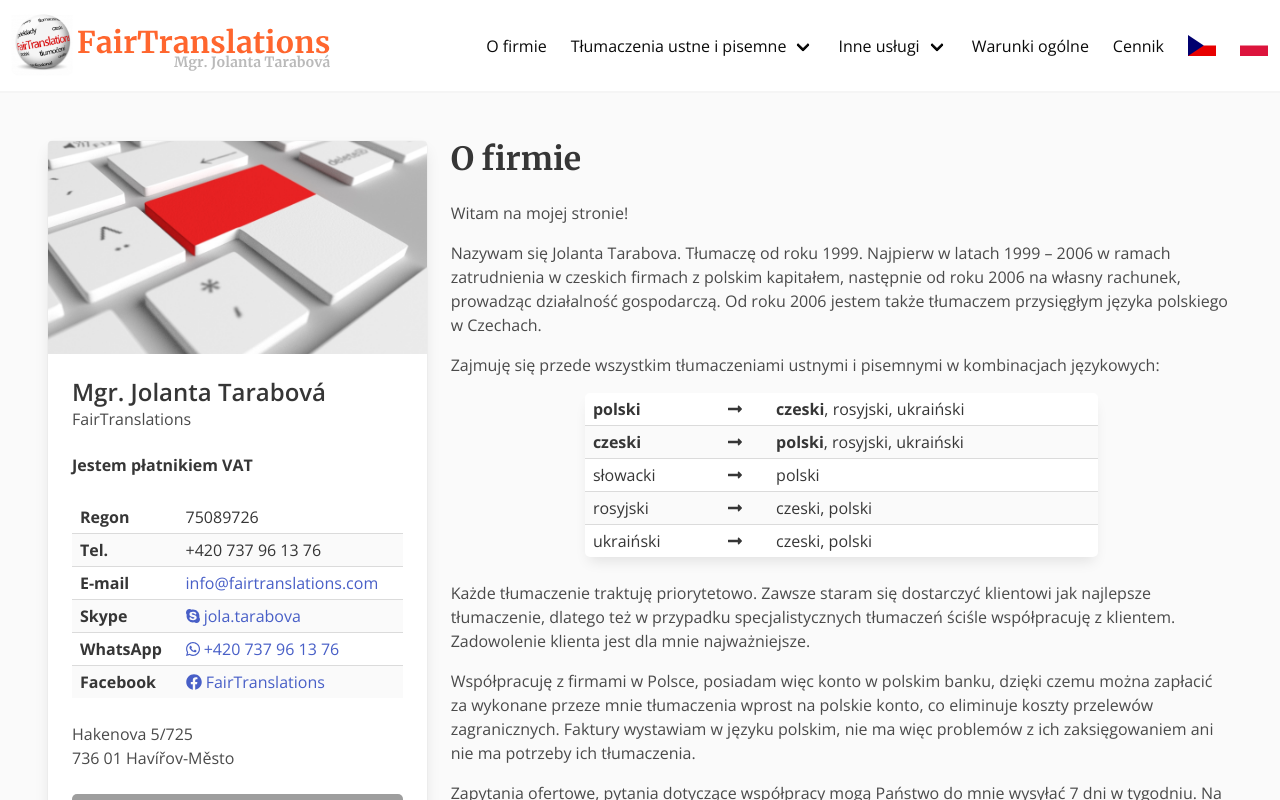
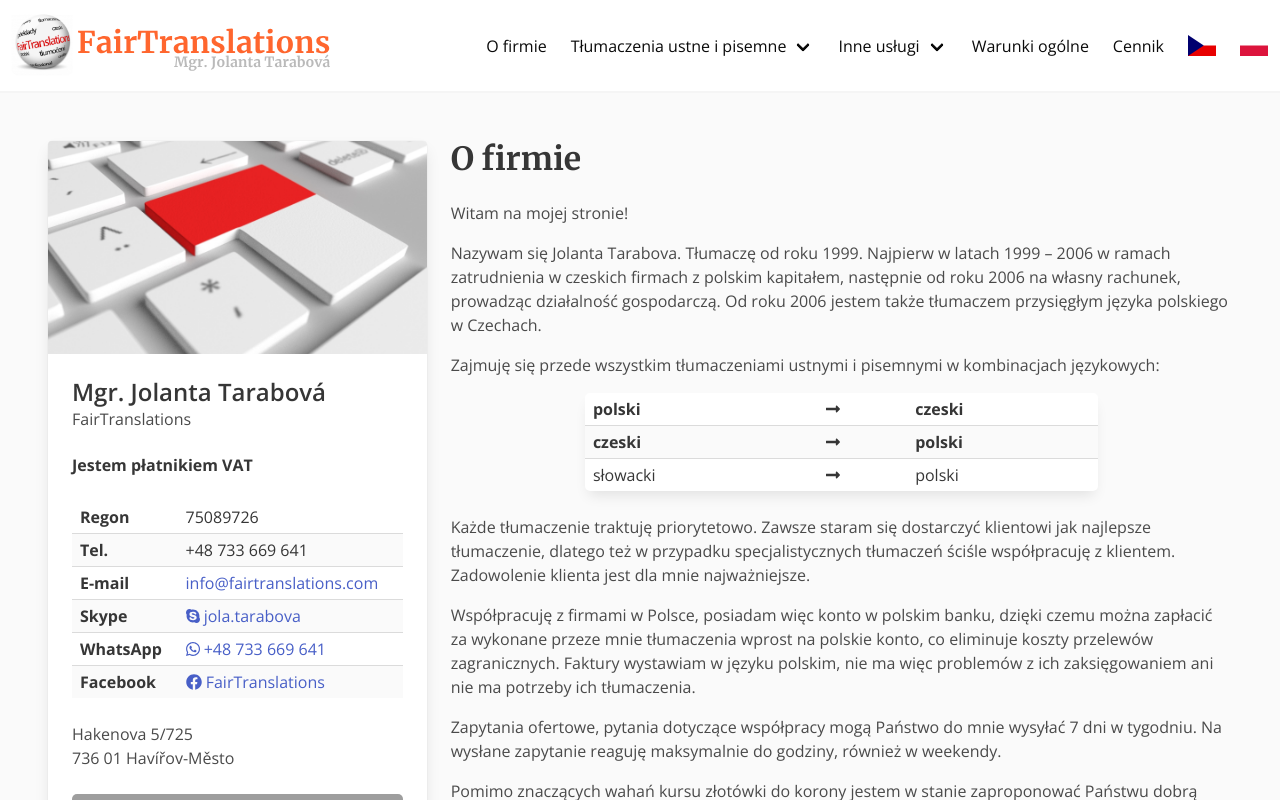
Before and after one commit to sebastianbalon/fairtranslations-web, a Next.js app: page /pl/o-firmie in a window 1280 px wide. Shown: the top 800 px of the page. Built offline with nearby package versions, Linux system fonts and the light colour scheme; grey boxes are pictures that could not be loaded.

Commit message:
Added polish phone number, changed some content

```diff
--- a/components/Card/Card.tsx
+++ b/components/Card/Card.tsx
@@ -27,6 +27,13 @@ const Card: React.FC<Props> = (props: Props) => {
   }, []);
 
   const imageSrc = `/images/image${imageNumber}.${props.language}.jpg`;
+
+  const phone =
+    props.language === "cs" ? "+420 737 96 13 76" : "+48 733 669 641";
+  const whatsApp =
+    props.language === "cs"
+      ? "https://wa.me/420737961376"
+      : "https://wa.me/48733669641";
 
   return (
     <div className="card rounded-corners">
@@ -84,7 +91,7 @@ const Card: React.FC<Props> = (props: Props) => {
                 )}
                 <tr>
                   <th>Tel.</th>
-                  <td>+420 737 96 13 76</td>
+                  <td>{phone}</td>
                 </tr>
                 <tr>
                   <th>E-mail</th>
@@ -106,9 +113,9 @@ const Card: React.FC<Props> = (props: Props) => {
                 <tr>
                   <th>WhatsApp</th>
                   <td>
-                    <a href="https://wa.me/420737961376">
+                    <a href={whatsApp}>
                       <FontAwesomeIcon icon={faWhatsapp} size="1x" />
-                      &nbsp;+420 737 96 13 76
+                      &nbsp;{phone}
                     </a>
                   </td>
                 </tr>
--- a/components/Header/Header.tsx
+++ b/components/Header/Header.tsx
@@ -43,8 +43,11 @@ const Header: NextPage<Props> = (props: Props) => {
                 </NavbarDropdown>
                 <NavbarDropdown
                   title="Jiné služby"
-                  href="/cs/zprostredkovani-sluzby-telefonovani-do-polska"
+                  href="/cs/tlumocnicky-doprovod-na-obchodnich-jednanich-v-polsku"
                 >
+                  <NavbarLink href="/cs/tlumocnicky-doprovod-na-obchodnich-jednanich-v-polsku">
+                    Tlumočnický doprovod na obchodních jednáních v Polsku
+                  </NavbarLink>
                   <NavbarLink href="/cs/zprostredkovani-sluzby-telefonovani-do-polska">
                     Zprostředkování služby telefonování do Polska
                   </NavbarLink>
--- a/pages/pl/o-firmie.tsx
+++ b/pages/pl/o-firmie.tsx
@@ -35,7 +35,7 @@ const Index: NextPage = () => (
                   <FontAwesomeIcon icon={faLongArrowAltRight} size="1x" />
                 </td>
                 <td>
-                  <strong>czeski</strong>, rosyjski, ukraiński
+                  <strong>czeski</strong>
                 </td>
               </tr>
               <tr>
@@ -46,7 +46,7 @@ const Index: NextPage = () => (
                   <FontAwesomeIcon icon={faLongArrowAltRight} size="1x" />
                 </td>
                 <td>
-                  <strong>polski</strong>, rosyjski, ukraiński
+                  <strong>polski</strong>
                 </td>
               </tr>
               <tr>
@@ -55,20 +55,6 @@ const Index: NextPage = () => (
                   <FontAwesomeIcon icon={faLongArrowAltRight} size="1x" />
                 </td>
                 <td>polski</td>
-              </tr>
-              <tr>
-                <td>rosyjski</td>
-                <td>
-                  <FontAwesomeIcon icon={faLongArrowAltRight} size="1x" />
-                </td>
-                <td>czeski, polski</td>
-              </tr>
-              <tr>
-                <td>ukraiński</td>
-                <td>
-                  <FontAwesomeIcon icon={faLongArrowAltRight} size="1x" />
-                </td>
-                <td>czeski, polski</td>
               </tr>
             </tbody>
           </table>
```
Also changed, not shown: pages/cs/o-firme.tsx (+8 -17 lines), pages/cs/tlumocnicky-doprovod-na-obchodnich-jednanich-v-polsku.tsx (added, +27 -0 lines).
